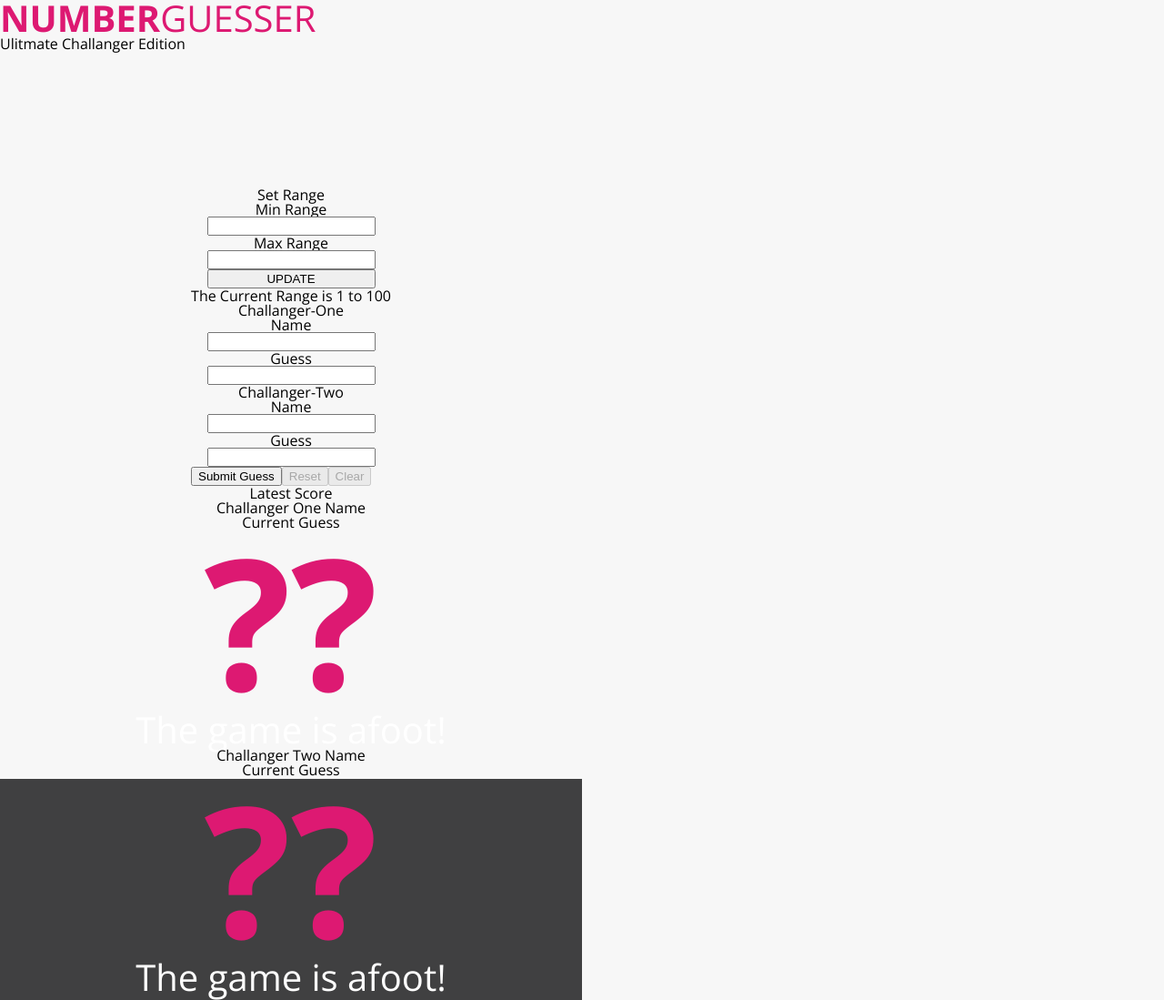
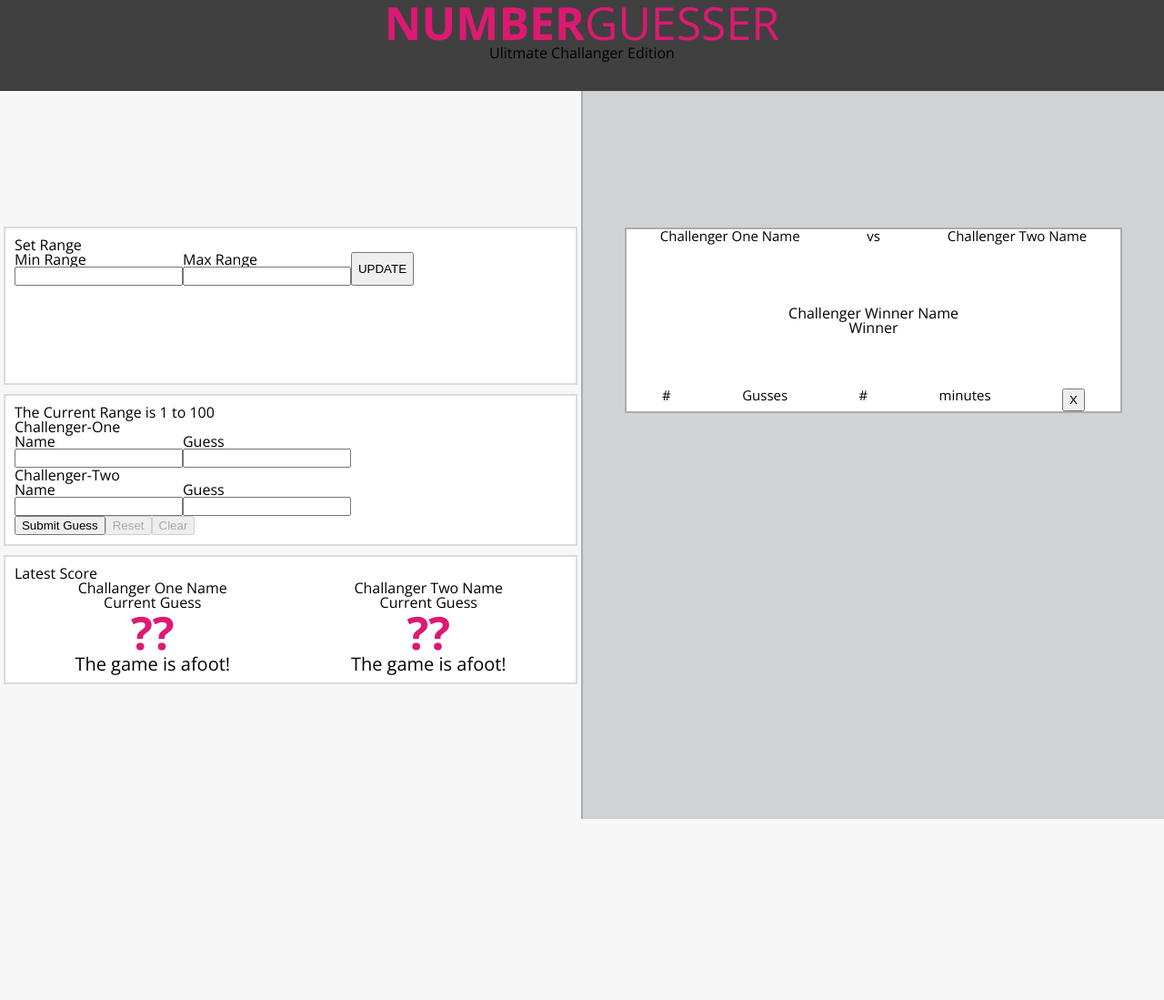
Before and after one commit to Klhalls89/NumberGuesserDouble, a plain HTML site: page index.html in a window 1280 px wide. Shown: the top 1099 px of the page at 91% size. After the commit the page ends 900 px from the top, so only its background shows below. Drawn offline with nearby package versions, Linux system fonts and the light colour scheme.

Commit message:
Continue css rework for doubles

```diff
--- a/index.html
+++ b/index.html
@@ -11,42 +11,51 @@
       <h1 class="title">Number<span class="title-span">Guesser</span></h1>
       <p class="subtitle">Ulitmate Challanger Edition</p>
     </header>
+    <div class="align-sides">
       <main>
         <div class="play-half">
-        <section class="input-range">
+          <section class="input-sect">
             <p>Set Range</p>
-          <div class="min-max-div">
+            <article class="align-range">
+              <div class="input-div">
                 <h2>Min Range</h2>
                 <input type="number" class="min-number">
               </div>
-          <div class="min-max-div">
+              <div class="input-div">
                 <h2>Max Range</h2>
                 <input type="number" class="max-number">
               </div>
               <button class="update-btn">UPDATE</button>
+            </article>
             <p id="hidden" class="hiddenP">Your range is incorrect</p>
           </section>
-        <section class="guess-sect" >
-          <div class="range-feedback">
+          <section class="guess-sect">
             <p>The Current Range is
               <span class="range-span range-start">1</span> to
               <span class="range-span range-end">100</span>
             </p>
-          </div>
             <div class="input-guess">
-            <article class="chal-one-art">
-              <p>Challanger-One</p>
+              <p>Challenger-One</p>
+              <article class="challenger-art">
+                <div class="input-div">
                   <h2>Name</h2>
                   <input type="username">
+                </div>
+                <div class="input-div">
                   <h2>Guess</h2>
                   <input type="number" class="guess-input">
+                </div>
               </article>
-            <article class="chal-two-art">
-              <p>Challanger-Two</p>
+              <p>Challenger-Two</p>
+              <article class="challenger-art">
+                 <div class="input-div">
                   <h2>Name</h2>
                   <input type="username">
+                </div>
+                <div class="input-div">
                   <h2>Guess</h2>
                   <input type="number" class="guess-input">
+                </div>
               </article>
               <article class="clear-reset">
                 <button class="submit-btn">Submit Guess</button>
@@ -57,18 +66,20 @@
            </section>
           <section class="score-sect">
             <p class="latest-score">Latest Score</p>
-          <article>
+            <div class="align-score">
+              <article class="score-art">
                 <p class="challanger-name">Challanger One Name</p>
                 <p class="current-guess">Current Guess</p>
                 <p class="recent-guess">??</p>
                 <p class="guess-message">The game is afoot!</p>
               </article>
-          <article>
+              <article class="score-art">
                 <p class="challanger-name">Challanger Two Name</p>
                 <p class="current-guess">Current Guess</p>
                 <p class="recent-guess">??</p>
                 <p class="guess-message">The game is afoot!</p>
               </article>
+            </div>
           </section>
         </div>
       </main>
@@ -76,24 +87,25 @@
         <div class="card-half">
           <section class="card">
             <article class="card-head">
-            <p>Challanger One Name</p>
-            <p>Vs</p>
-            <p>Challanger Two Name</p>
+              <p class="chal1-name-update card-font">Challenger One Name</p>
+              <p>vs</p>
+              <p class="chal2-name-update card-font">Challenger Two Name</p>
             </article>
             <article class="card-body">
-            <p>Challanger Winner Name</p>
+              <p>Challenger Winner Name</p>
               <p>Winner</p>
             </article>
             <article class="card-foot">
-            <h3 class="num-guess-update">#</h3>
-            <h4>Gusses</h4>
-            <h3 class="num-minutes-update">#</h3>
-            <h4>minutes</h4>
+              <p class="num-guess-update card-font">#</p>
+              <p>Gusses</p>
+              <p class="num-minutes-update card-font">#</p>
+              <p>minutes</p>
               <button>X</button>
             </article>
           </section>
         </div>
       </aside>
+    </div>
   </body>
   <script type="text/javascript" src="script.js"></script>
 </html>
--- a/script.js
+++ b/script.js
@@ -10,7 +10,7 @@ var submitBtn = document.querySelector('.submit-btn');
 var clearBtn = document.querySelector('.clear-btn');
 var resetBtn = document.querySelector('#reset-btn');
 var recentGuess = document.querySelector('.recent-guess');
-var guessMessage = document.querySelector('.guess-message');
+var guessMessage = document.querySelector('.`');
 
 
 var guessParse = parseInt(guessInput.value);
--- a/style.css
+++ b/style.css
@@ -12,87 +12,153 @@ main {
 }
 
 h1 {
+  text-align: center;
   color: #DD1972;
-  font-size: 30pt;
+  font-size: 50px;
   text-transform: uppercase;
   font-weight: 700;
 }
 
+header{
+  display: flex;
+  flex-direction: column;
+  align-items: center;
+  height: 100px;
+  background-color: #404041;
+}
+.align-sides{
+  display: flex;
+}
 .title{
   display: flex;
   flex-direction: row;
 }
 
-.title-span{
+.title-span {
   font-weight: 300;
 }
 
-.play-half{
+.play-half {
   display: flex;
   justify-content: space-around;
   align-items: center;
-  height: 500px;
   flex-direction: column;
   text-align: center;
+  width: 100%;
 }
 
-.input-range{
+.input-sect {
   display: flex;
   flex-direction: column;
+
+  height: 150px;
 }
 
-.min-max-div{
+.align-range {
+  display: flex;
+}
+
+.input-sect,
+.guess-sect,
+.score-sect {
+  background-color: #FFF;
+  border: 2px solid #DBDBDB;
+  width: 95%;
+  margin: 5px 20px;
+  padding: 10px;
+  text-align: left;
+}
+
+.input-div {
 display: inline-block;
+}
+
+.align-score {
+  display: flex;
+  justify-content: space-around;
+}
+
+.challenger-art{
+  display: flex;
+}
+
+.score-art {
+  text-align: center;
 }
 
 aside {
   width: 50%;
-  background-color: #404041;
+  background-color: #D1D2D4;
   height: 100vh;
   display: flex;
   justify-content: center;
   align-items: center;
+  border-left: 2px solid #abacad;
 }
 
-.card-half{
+.card-half {
   display: flex;
   flex-direction: column;
-  width: 80%;
+  width: 100%;
   height: 500px;
-  justify-content: space-around;
-  align-content: center;
+  /*justify-content: center;*/
+  align-items: center;
   text-align: center;
 }
 
+.card {
+  background-color: #FFF;
+  border: 2px solid #abacad;
+  height: 200px;
+  width: 85%;
+}
+
+.card-body {
+  height: 150px;
+  display: flex;
+  justify-content: center;
+  align-items: center;
+  flex-direction: column;
+}
+
+.card-head,
+.card-foot {
+  display: flex;
+  justify-content: space-around;
+  height: 25px;
+  font-size: 15px;
+}
+
+
+
+
 .guess-message {
-  color: #FFF;
+  color: #000;
   font-weight: 300;
-  font-size: 30pt;
+  font-size: 20px;
 }
 
 .recent-guess {
   color: #DD1972;
   font-weight: 700;
-  font-size: 150pt;
+  font-size: 50px;
 }
 
 .bottom-half {
   width: 90%;
 }
 
-.input-guess{
+.input-guess {
   display:flex;
   flex-direction: column;
   justify-content: flex-start;
-  /*width: 90%;*/
-  /*height: 50vh;*/
 }
-.clear-reset{
+
+.clear-reset {
   display: flex;
+}
 
-
-}
-.clear-btn #reset-btn{
+.clear-btn #reset-btn {
   width: 48%;
 }
 
```
Lines whose indentation alone changed are shown as unchanged.
